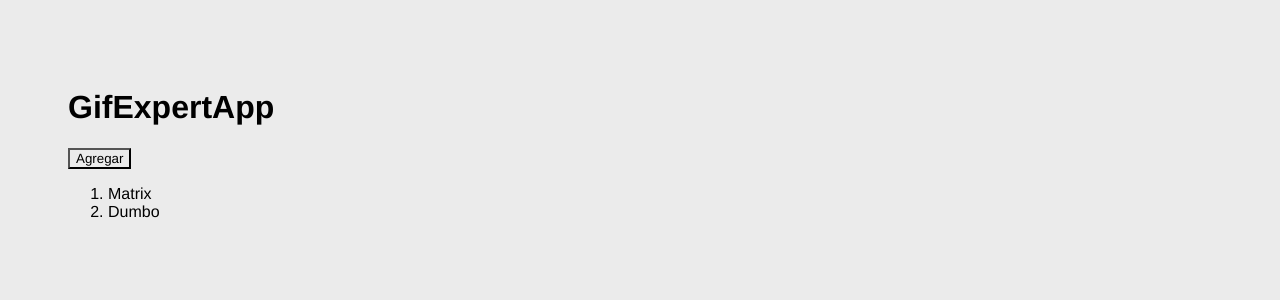
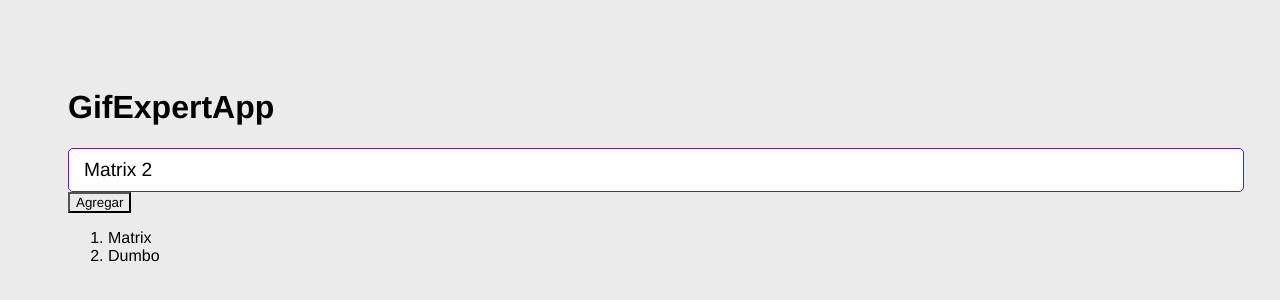
Before and after one commit to Frozmiz/gif-expert-app-vite, a React (Vite) app: page / in a window 1280 px wide. Shown: the top 300 px of the page. Built offline with nearby package versions, Linux system fonts and the light colour scheme.

Commit message:
create AddCategory component

```diff
--- a/src/GifExpertApp.jsx
+++ b/src/GifExpertApp.jsx
@@ -1,5 +1,6 @@
 import React from 'react'
 import { useState } from 'react';
+import AddCategory from './components/AddCategory';
 
 const GifExpertApp = () => {
 
@@ -13,7 +14,9 @@
     <>
       <h1>GifExpertApp</h1>
 
-      <button onClick={onAddCategory}> Agregar </button>
+      <AddCategory/>
+
+      <button onClick={ onAddCategory }> Agregar </button>
 
       <ol>
         {categories.map( category => {
--- a/src/components/AddCategory.jsx
+++ b/src/components/AddCategory.jsx
@@ -1,10 +1,33 @@
-import React from 'react'
+
+import { useState } from "react";
 
 const AddCategory = () => {
+
+  const [ inputValue, setInputValue ] = useState('Matrix 2');
+
+  const onInputChange = ({ target }) => {
+    setInputValue( target.value );
+  }
+
+  const onSubmit = (event) => {
+    event.preventDefault();
+    console.log(inputValue);
+
+  }
+
   return (
-    <div>
 
-    </div>
+    <form onSubmit={ (event) => onSubmit(event) }>
+
+      <input
+      type="text"
+      placeholder="Search Gifs"
+      value={ inputValue }
+      onChange={ onInputChange }
+      />
+
+    </form>
+
   )
 }
 
```
